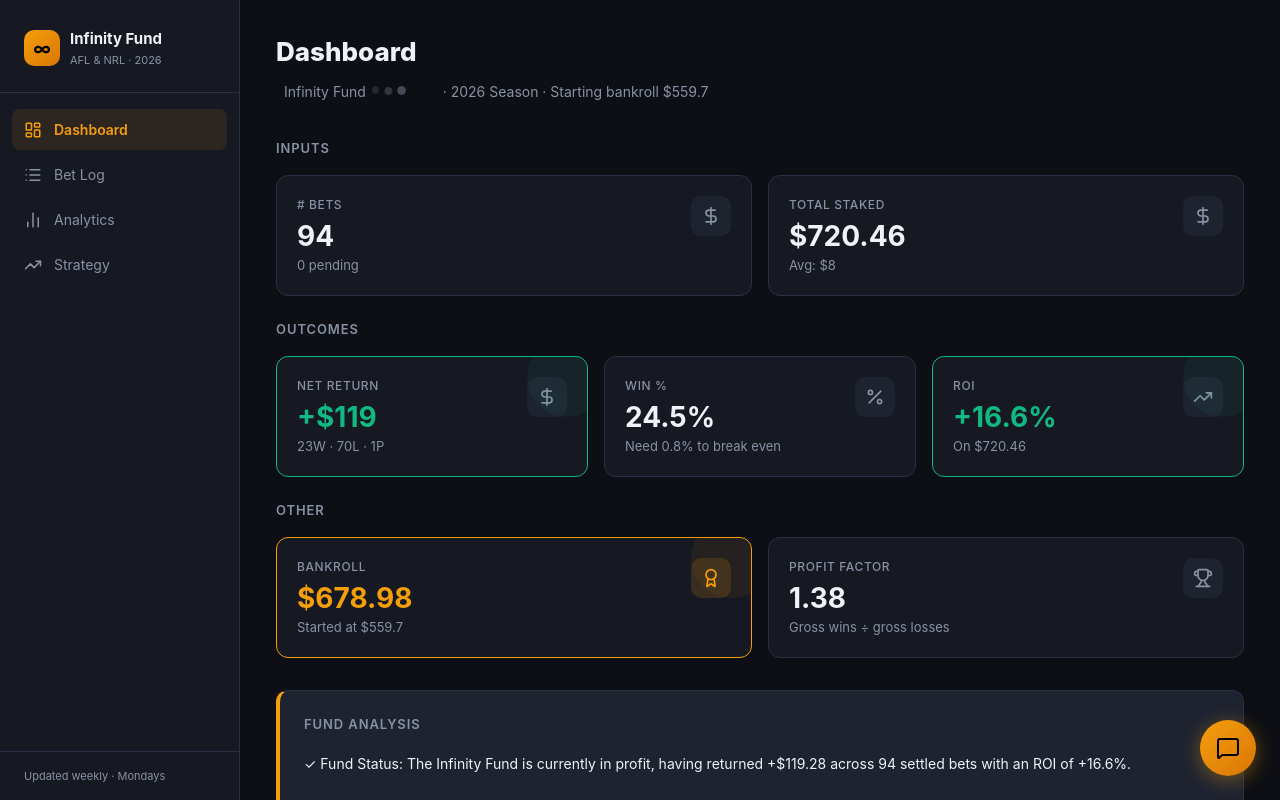
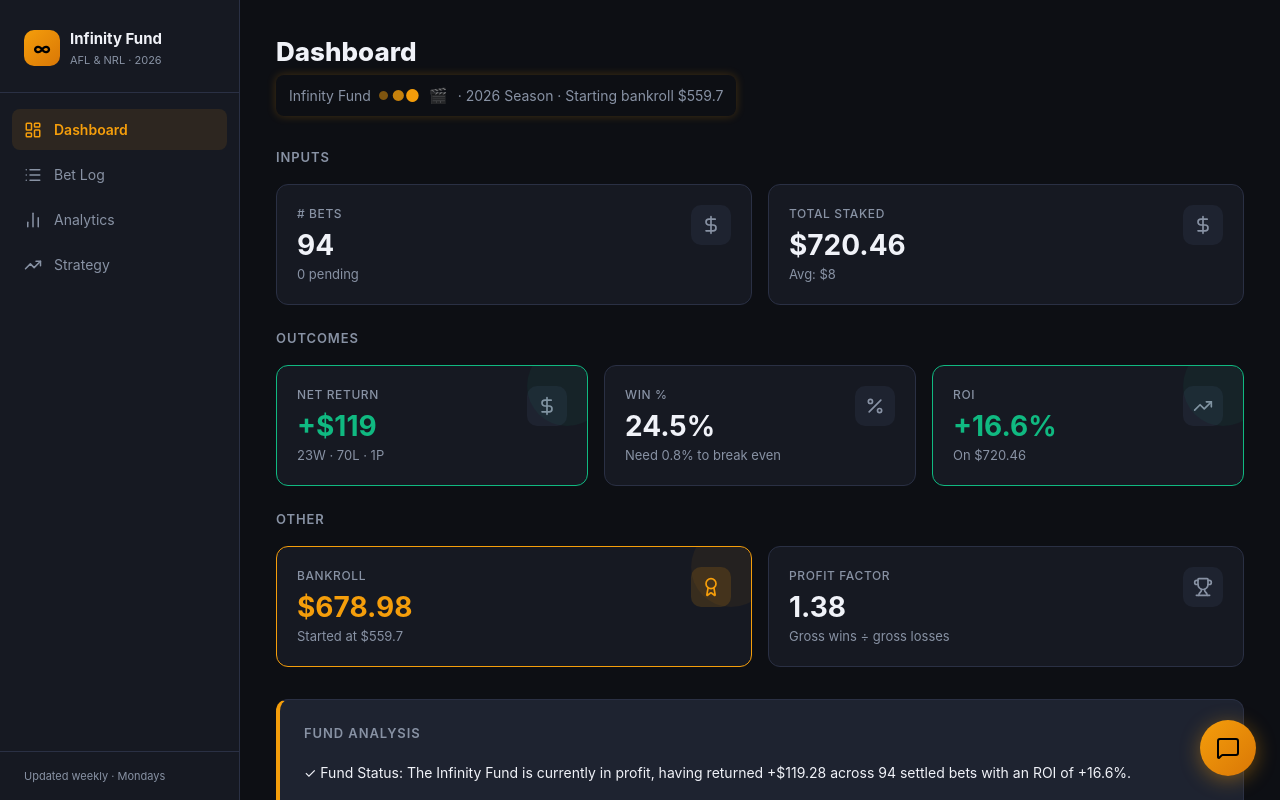
Before and after one commit to BennetMC2/infinityfund, a Next.js app: page / in a window 1280 px wide. Shown: the top 800 px of the page. Built offline with nearby package versions, Linux system fonts and the light colour scheme.

Commit message:
Make easter egg more tempting with enhanced animations and visual effects

```diff
--- a/app/DashboardClient.tsx
+++ b/app/DashboardClient.tsx
@@ -48,13 +48,17 @@ function CustomTooltip({ active, payload }: { active?: boolean; payload?: { valu
 
 const PULSE_ANIMATION = `
   @keyframes pulse-dot {
-    0%, 100% { opacity: 0.3; transform: scale(0.8); }
-    50% { opacity: 1; transform: scale(1); }
+    0%, 100% { opacity: 0.4; transform: scale(0.8); }
+    50% { opacity: 1; transform: scale(1.2); }
   }
-  @keyframes float-up {
-    0% { opacity: 0; transform: translateY(0); }
-    50% { opacity: 1; }
-    100% { opacity: 0; transform: translateY(-20px); }
+  @keyframes wiggle {
+    0%, 100% { transform: translateX(0); }
+    25% { transform: translateX(2px); }
+    75% { transform: translateX(-2px); }
+  }
+  @keyframes glow {
+    0%, 100% { box-shadow: 0 0 0px rgba(245, 158, 11, 0); }
+    50% { box-shadow: 0 0 12px rgba(245, 158, 11, 0.3); }
   }
 `;
 
@@ -81,25 +85,27 @@ export default function DashboardClient({ stats, equityCurve, recentBets, config
             alignItems: "center",
             gap: "8px",
             width: "fit-content",
-            padding: "4px 8px",
-            borderRadius: "6px",
+            padding: "6px 12px",
+            borderRadius: "8px",
             transition: "all 0.2s ease",
             background: hoverHeader ? "var(--surface)" : "transparent",
             position: "relative",
+            animation: "glow 2.5s ease-in-out infinite",
+            border: hoverHeader ? "1px solid var(--accent)" : "1px solid transparent",
           }}
           onMouseEnter={() => setHoverHeader(true)}
           onMouseLeave={() => setHoverHeader(false)}
           onClick={() => setShowMemes(true)}
         >
-          <span style={{ display: "flex", alignItems: "center", gap: "4px" }}>
+          <span style={{ display: "flex", alignItems: "center", gap: "6px", animation: hoverHeader ? "wiggle 0.5s ease-in-out infinite" : "none" }}>
             {config.fundName}
-            <span style={{ display: "flex", gap: "2px", opacity: hoverHeader ? 1 : 0.5, transition: "opacity 0.2s ease" }}>
-              <span style={{ fontSize: "12px", animation: "pulse-dot 1.5s ease-in-out infinite", animationDelay: "0s" }}>●</span>
-              <span style={{ fontSize: "12px", animation: "pulse-dot 1.5s ease-in-out infinite", animationDelay: "0.2s" }}>●</span>
-              <span style={{ fontSize: "12px", animation: "pulse-dot 1.5s ease-in-out infinite", animationDelay: "0.4s" }}>●</span>
+            <span style={{ display: "flex", gap: "2px", fontSize: "14px" }}>
+              <span style={{ animation: "pulse-dot 1.2s ease-in-out infinite", animationDelay: "0s", color: "var(--accent)" }}>●</span>
+              <span style={{ animation: "pulse-dot 1.2s ease-in-out infinite", animationDelay: "0.2s", color: "var(--accent)" }}>●</span>
+              <span style={{ animation: "pulse-dot 1.2s ease-in-out infinite", animationDelay: "0.4s", color: "var(--accent)" }}>●</span>
             </span>
           </span>
-          <span style={{ fontSize: "16px", opacity: hoverHeader ? 1 : 0, transition: "opacity 0.2s ease" }}>
+          <span style={{ fontSize: "18px", animation: "pulse-dot 1.5s ease-in-out infinite" }}>
             🎬
           </span>
           <span>· {config.season} Season · Starting bankroll ${config.startingBankroll.toLocaleString("en-AU")}</span>
```
